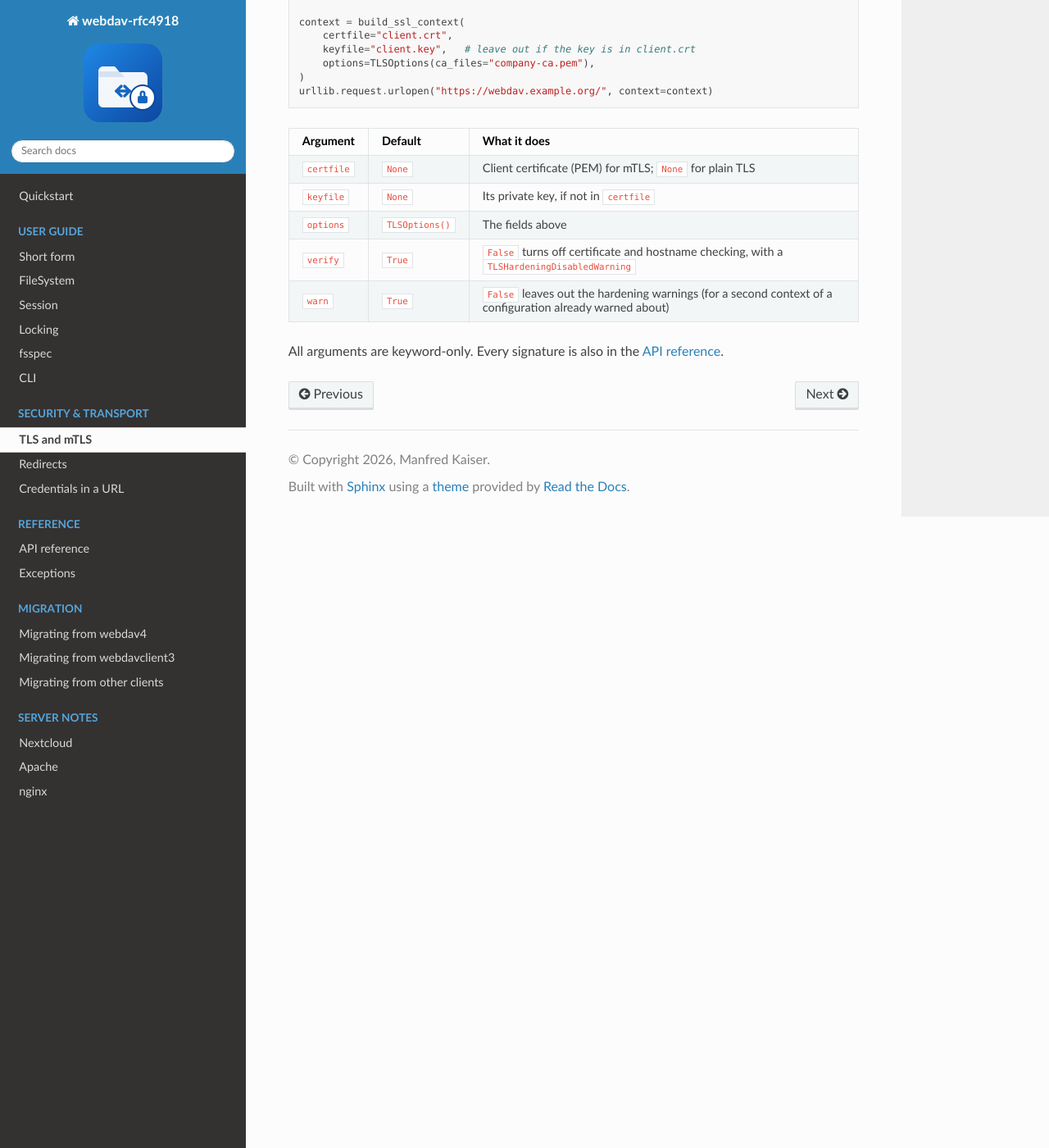
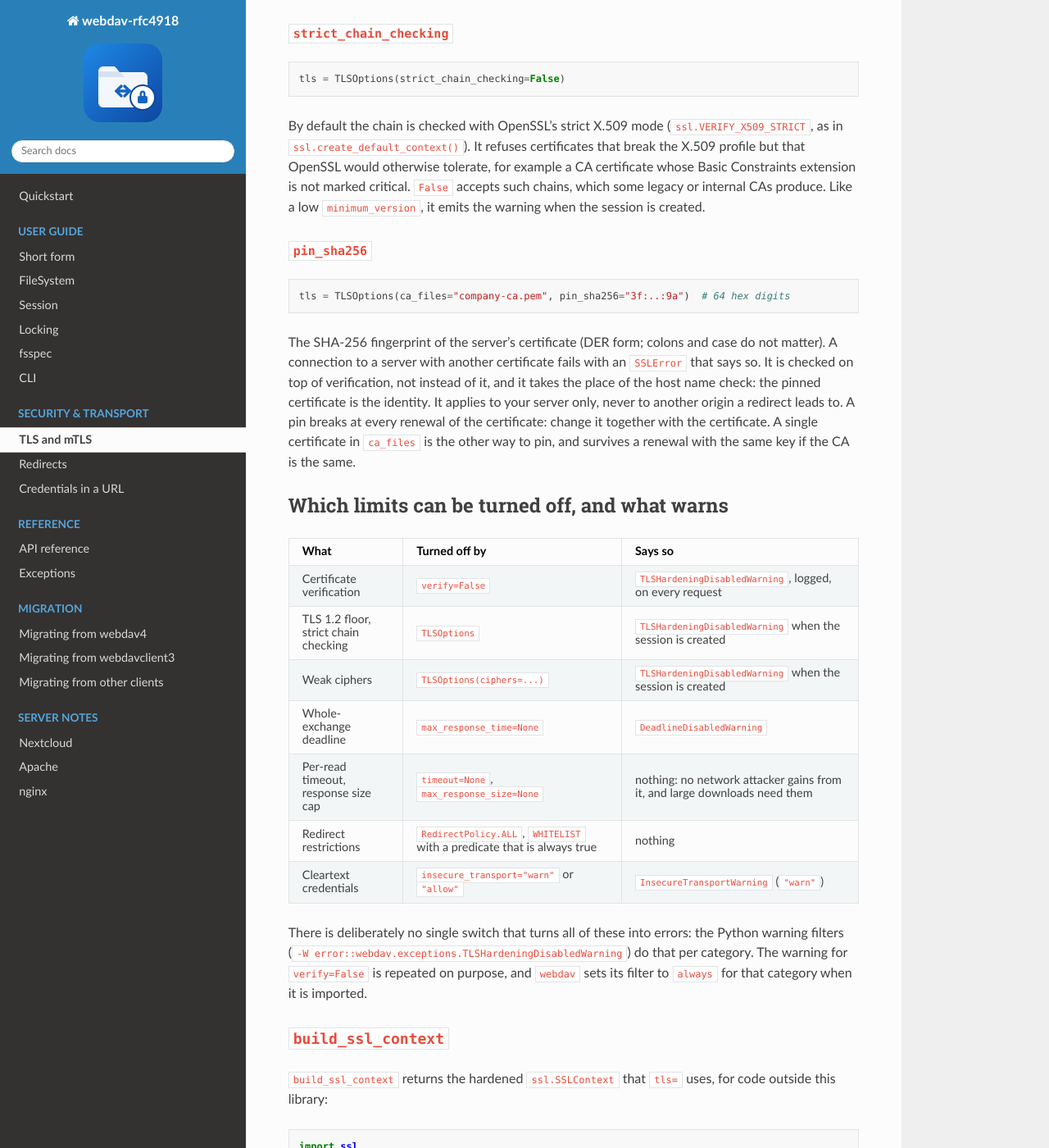
Before and after one commit to manfred-kaiser/webdav-rfc4918, a Sphinx documentation site: the page built from docs/reference/tls.md, in a window 1280 px wide and 1400 px high, scrolled down 3932 px. Shown: the whole window at 82% size. Built offline with Sphinx 7.4.7 and the Read the Docs theme 3.1.0, drawn with Linux system fonts in a browser that asks for light colours; some of the changed text lies outside the part shown.

Commit message:
Document trust sources, which limits warn and Digest state
The documentation said "the system trust store" where there are two
different sources: a plain verify=True uses what requests uses
(certifi's bundle, or the distribution's own), while a session with
tls= loads the default locations of OpenSSL, including SSL_CERT_FILE
and SSL_CERT_DIR, unless ca_files or a verify= path says otherwise.
The TLS reference now has a table of which configuration trusts what,
and says that naming the CA is the one way no environment variable can
widen.

It also lists which limits can be switched off and which of them warn
(verification, the TLS floor, strict chain checking, weak ciphers, the
whole-exchange deadline, cleartext credentials), and that the size cap,
the per-read timeout and the redirect policy are quiet on purpose. The
session reference gets a note that Digest authentication keeps its state
per thread and not per host, so a session without a base_url should not
use it against several servers, and that an unusable Digest challenge is
a ClientError.

Documentation only; no behaviour changes.

(cherry picked from commit 13586f85dcbf94b125edeef55aa1fcab26980643)

````diff
--- a/docs/reference/tls.md
+++ b/docs/reference/tls.md
@@ -1,7 +1,8 @@
 # TLS and mTLS
 
 The common case is a client certificate with an unencrypted private key,
-and a server verified against the system trust store or a custom CA
+and a server verified against the default trust store (see
+[Where the trust comes from](#where-the-trust-comes-from)) or a custom CA
 bundle. That needs only the usual `requests` arguments:
 
 ```python
@@ -38,6 +39,25 @@
 would replace the CA you configured), and so is `~/.netrc`. Proxies from the
 environment (`HTTP_PROXY`, `HTTPS_PROXY`, `NO_PROXY`) are used, as in
 `requests`; `trust_env=False` (`dav --no-proxy`) turns that off.
+
+## Where the trust comes from
+
+It is not "the system trust store" on every path:
+
+| Configuration | Trusted CAs |
+|---|---|
+| `verify=True` (no `tls=`) | What `requests` uses: the `certifi` bundle (or your distribution's own, where it patches `certifi`) |
+| `verify="ca.pem"` (no `tls=`) | Only that bundle |
+| `tls=TLSOptions()` | OpenSSL's default locations: the operating system's store, **plus** whatever `SSL_CERT_FILE`/`SSL_CERT_DIR` name |
+| `tls=TLSOptions(ca_files=...)` or `verify="ca.pem"` with `tls=` | Only those files (`ca_files` wins if both are given) |
+
+`SSL_CERT_FILE`/`SSL_CERT_DIR` therefore widen the trust of a session with
+`tls=` and no CA of its own, but not of one without `tls=`. A company CA in the
+operating system's store works with `tls=`, and only there. Naming the CA is
+the one way to a trust anchor that no environment variable can widen. A
+redirect to another origin is verified against the default locations in the
+`tls=` case, never against `ca_files` (see [Redirects to another
+origin](#redirects-to-another-origin)).
 
 ```{warning}
 All of this needs an `https://` `base_url`. Over plain `http://` there is
@@ -124,7 +144,8 @@
 
 Only these CAs are trusted. Without `ca_files`, a path given as
 `verify="ca-bundle.pem"` is used the same way, and without either, the
-system trust store.
+default locations of OpenSSL (see [Where the trust comes
+from](#where-the-trust-comes-from)).
 
 ### `crl_files`
 
@@ -175,6 +196,40 @@
 legacy or internal CAs produce. Like a low `minimum_version`, it emits the warning when
 the session is created.
 
+### `pin_sha256`
+
+```python
+tls = TLSOptions(ca_files="company-ca.pem", pin_sha256="3f:..:9a")  # 64 hex digits
+```
+
+The SHA-256 fingerprint of the server's certificate (DER form; colons and
+case do not matter). A connection to a server with another certificate fails
+with an `SSLError` that says so. It is checked on top of verification, not
+instead of it, and it takes the place of the host name check: the pinned
+certificate is the identity. It applies to your server only, never to another
+origin a redirect leads to. A pin breaks at every renewal of the certificate:
+change it together with the certificate. A single certificate in `ca_files` is
+the other way to pin, and survives a renewal with the same key if the CA is
+the same.
+
+## Which limits can be turned off, and what warns
+
+| What | Turned off by | Says so |
+|---|---|---|
+| Certificate verification | `verify=False` | `TLSHardeningDisabledWarning`, logged, on every request |
+| TLS 1.2 floor, strict chain checking | `TLSOptions` | `TLSHardeningDisabledWarning` when the session is created |
+| Weak ciphers | `TLSOptions(ciphers=...)` | `TLSHardeningDisabledWarning` when the session is created |
+| Whole-exchange deadline | `max_response_time=None` | `DeadlineDisabledWarning` |
+| Per-read timeout, response size cap | `timeout=None`, `max_response_size=None` | nothing: no network attacker gains from it, and large downloads need them |
+| Redirect restrictions | `RedirectPolicy.ALL`, `WHITELIST` with a predicate that is always true | nothing |
+| Cleartext credentials | `insecure_transport="warn"` or `"allow"` | `InsecureTransportWarning` (`"warn"`) |
+
+There is deliberately no single switch that turns all of these into errors:
+the Python warning filters (`-W error::webdav.exceptions.TLSHardeningDisabledWarning`)
+do that per category. The warning for `verify=False` is repeated on purpose,
+and `webdav` sets its filter to `always` for that category when it is
+imported.
+
 ## `build_ssl_context`
 
 `build_ssl_context` returns the hardened `ssl.SSLContext` that `tls=`
````
Also changed, not shown: docs/reference/session.md (+9 -0 lines), 4 other files.
